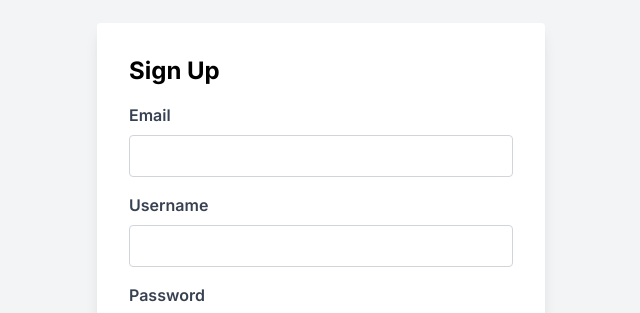
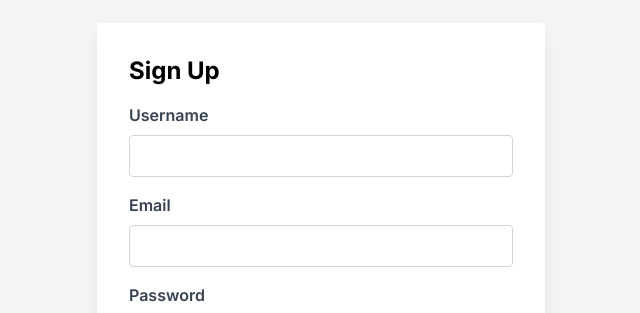
Before and after one commit to thejyotipatel/login-signup-Nextjs, a Next.js app: page /signup in a window 1280 px wide. Shown: the part 142-455 px from the top of the page, without its empty margins (319-959 px from the left). Built offline with nearby package versions, Linux system fonts and the light colour scheme.

Commit message:
added and updated

```diff
--- a/src/app/api/users/signup/route.ts
+++ b/src/app/api/users/signup/route.ts
@@ -41,11 +41,6 @@ export async function POST(request: NextRequest) {
       saveUser,
     })
   } catch (error: any) {
-    return NextResponse.json(
-      {
-        error: error.message,
-      },
-      { status: 500 }
-    )
+    return NextResponse.json({ error: error.message }, { status: 500 })
   }
 }
--- a/src/app/signup/page.tsx
+++ b/src/app/signup/page.tsx
@@ -3,10 +3,12 @@ import React, { useEffect, useState } from 'react'
 import axios from 'axios'
 import Link from 'next/link'
 import { useRouter } from 'next/navigation'
-import toast from 'react-hot-toast'
+import { Toaster, toast } from 'react-hot-toast'
 
 const SignUpPage = () => {
+  const router = useRouter()
   const [loading, setLoading] = useState(false)
+  const [disabledBtn, setDisabledBtn] = useState(false)
   const [user, setUser] = React.useState({
     email: '',
     password: '',
@@ -16,8 +18,13 @@ const SignUpPage = () => {
   const onSignUp = async () => {
     try {
       setLoading(true)
+      const response = await axios.post('/api/users/signup', user)
+      console.log('sign up success', response.data)
+      toast.success(response.data.message)
+
+      router.push('/login')
     } catch (error: any) {
-      console.log('signup failed', error.message)
+      console.log('sign Up failed', error)
 
       toast.error(error.message)
     } finally {
@@ -31,14 +38,35 @@ const SignUpPage = () => {
       user.password.length > 0 &&
       user.username.length > 0
     ) {
+      setDisabledBtn(false)
+    } else {
+      setDisabledBtn(true)
     }
   }, [user])
 
   return (
     <>
+      <Toaster position='top-center' reverseOrder={false} gutter={8} />
       <div className='bg-gray-100 flex justify-center items-center h-screen'>
-        <div className='max-w-md w-full bg-white p-8 rounded shadow-lg'>
+        <div className='max-w-md w-full bg-white p-8  rounded shadow-lg'>
           <h2 className='text-2xl font-bold mb-4'>Sign Up</h2>
+
+          <div className='mb-4'>
+            <label
+              htmlFor='username'
+              className='block text-gray-700 font-semibold mb-2'
+            >
+              Username
+            </label>
+            <input
+              type='text'
+              id='username'
+              name='username'
+              className='w-full px-3 py-2 border border-gray-300 rounded focus:outline-none focus:border-blue-500'
+              value={user.username}
+              onChange={(e) => setUser({ ...user, username: e.target.value })}
+            />
+          </div>
 
           <div className='mb-4'>
             <label
@@ -56,22 +84,7 @@ const SignUpPage = () => {
               onChange={(e) => setUser({ ...user, email: e.target.value })}
             />
           </div>
-          <div className='mb-4'>
-            <label
-              htmlFor='username'
-              className='block text-gray-700 font-semibold mb-2'
-            >
-              Username
-            </label>
-            <input
-              type='text'
-              id='username'
-              name='username'
-              className='w-full px-3 py-2 border border-gray-300 rounded focus:outline-none focus:border-blue-500'
-              value={user.username}
-              onChange={(e) => setUser({ ...user, username: e.target.value })}
-            />
-          </div>
+
           <div className='mb-6'>
             <label
               htmlFor='password'
@@ -88,16 +101,18 @@ const SignUpPage = () => {
               onChange={(e) => setUser({ ...user, password: e.target.value })}
             />
           </div>
+
           <div className='mb-4 text-center'>
             <button
               onClick={onSignUp}
               type='submit'
-              className='w-full bg-blue-500 text-white font-semibold px-4 py-2 rounded hover:bg-blue-600 transition duration-200'
-              disabled={loading}
+              className={`w-full bg-blue-500 text-white font-semibold px-4 py-2 rounded hover:bg-blue-600 transition duration-200  `}
+              disabled={disabledBtn}
             >
               {loading ? 'Processing' : 'Sign Up'}
             </button>
           </div>
+
           <p className='text-center text-gray-700'>
             Already have an account?
             <Link href='/login' className='text-blue-500 font-semibold ml-1'>
--- a/src/models/userModel.js
+++ b/src/models/userModel.js
@@ -1,4 +1,3 @@
-import exp from 'constants'
 import mongoose from 'mongoose'
 
 const userSchema = new mongoose.Schema({
```
